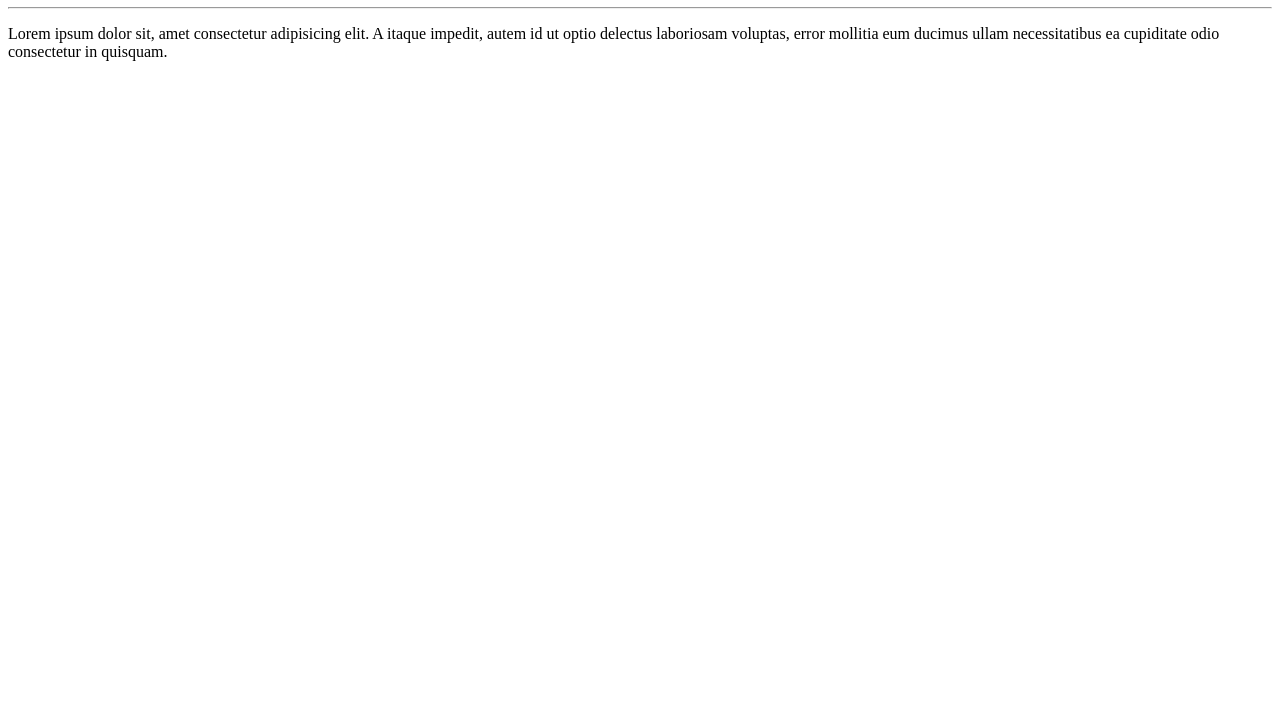
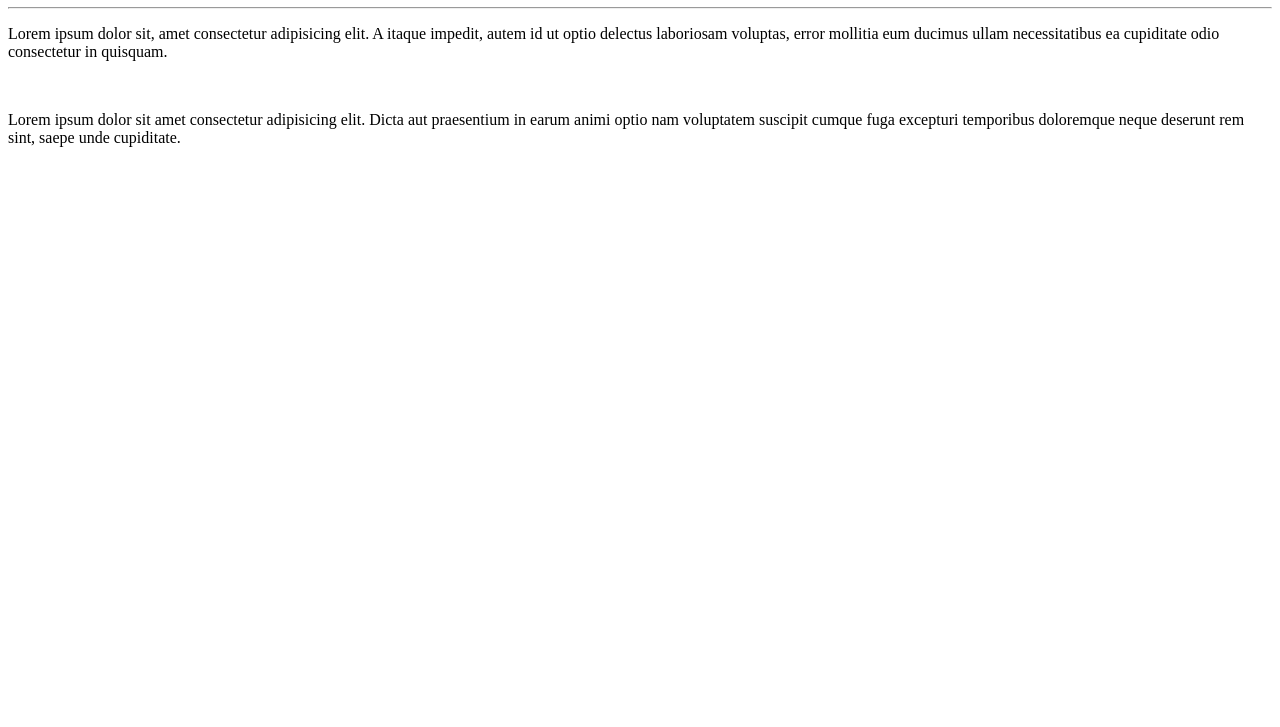
Before and after one commit to brunakellyspereira/Curso-Github-Guanabara, a plain HTML site: page site-exemplo/index.html in a window 1280 px wide. Shown: the part 73-800 px from the top of the page. Drawn offline with Linux system fonts and the light colour scheme.

Commit message:
adicionei br e parágrafo

```diff
--- a/site-exemplo/index.html
+++ b/site-exemplo/index.html
@@ -9,5 +9,7 @@
     <h1>Hello world</h1>
     <hr>
     <p>Lorem ipsum dolor sit, amet consectetur adipisicing elit. A itaque impedit, autem id ut optio delectus laboriosam voluptas, error mollitia eum ducimus ullam necessitatibus ea cupiditate odio consectetur in quisquam.</p>
+    <br>
+    <p>Lorem ipsum dolor sit amet consectetur adipisicing elit. Dicta aut praesentium in earum animi optio nam voluptatem suscipit cumque fuga excepturi temporibus doloremque neque deserunt rem sint, saepe unde cupiditate.</p>
 </body>
 </html>
```
